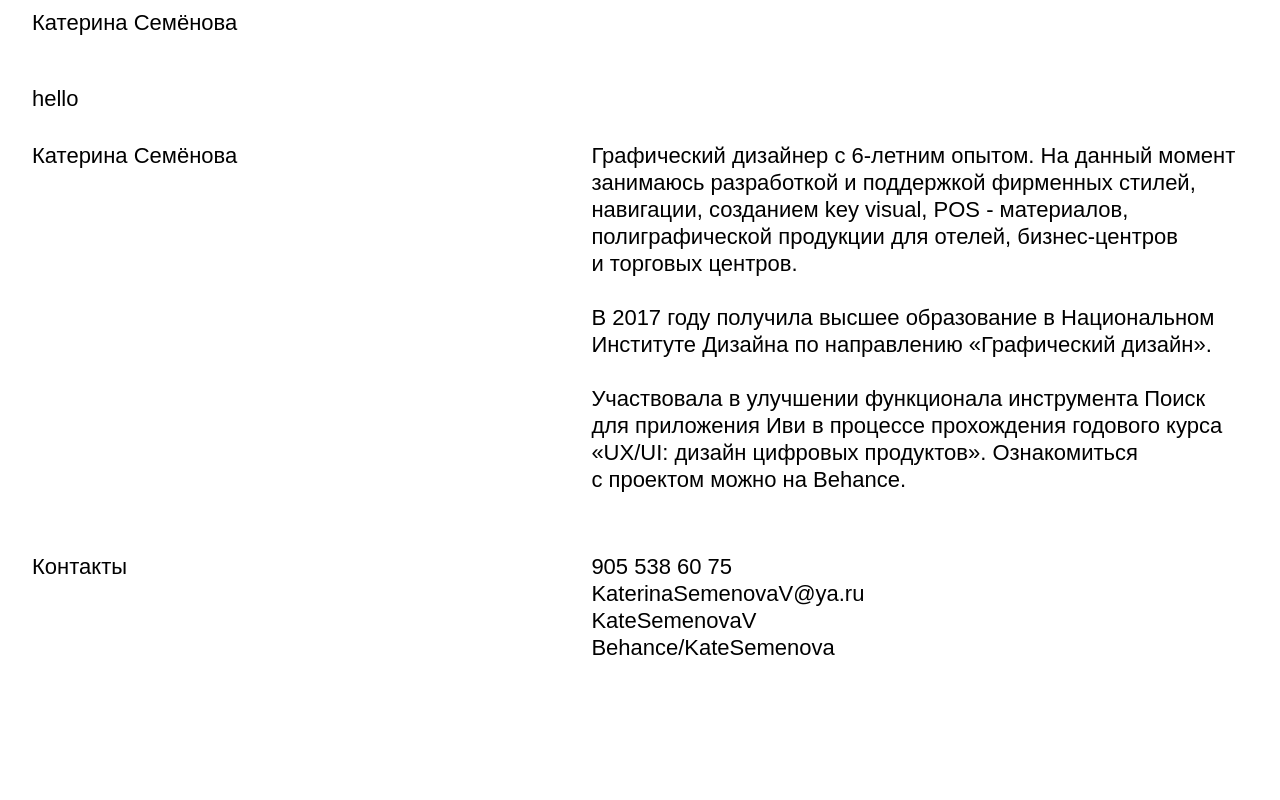
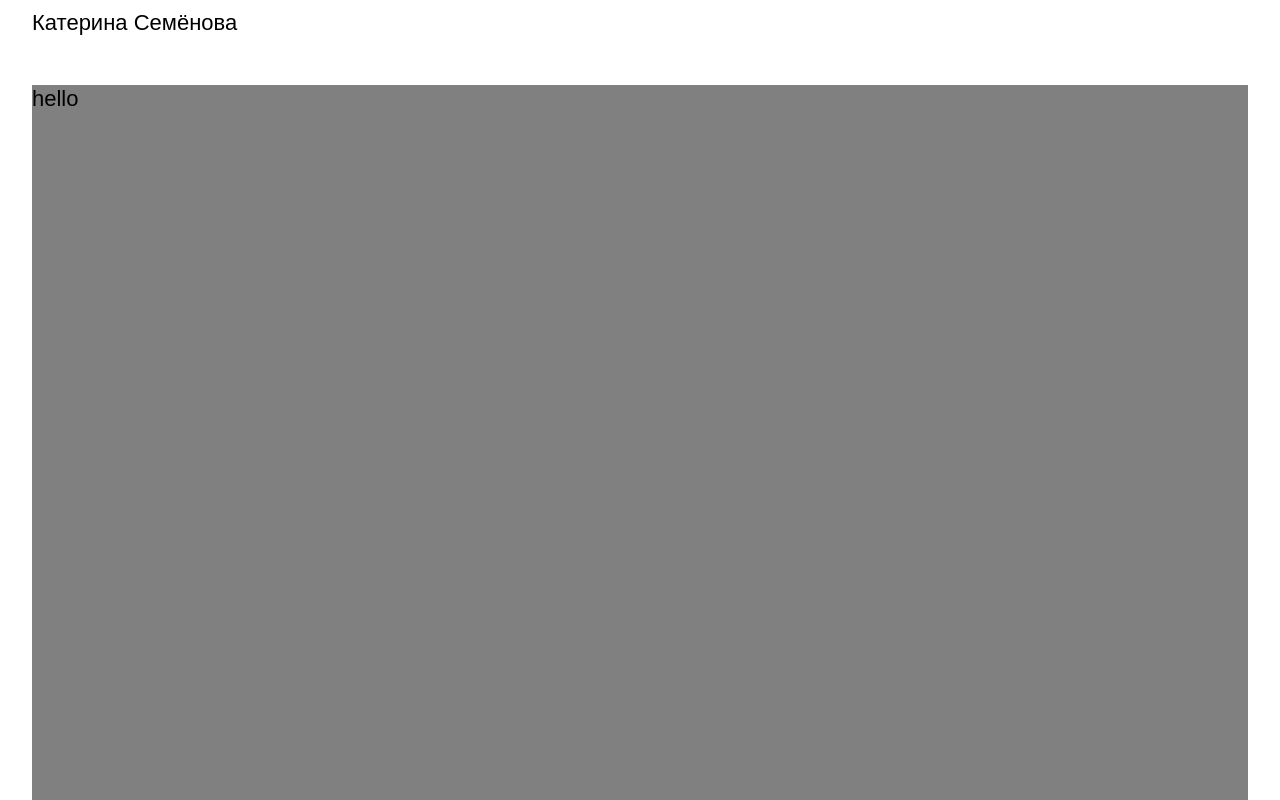
Before and after one commit to i0ji/p_semenova_next, a Next.js app: page / in a window 1280 px wide. Shown: the top 800 px of the page. Built offline with nearby package versions, Linux system fonts and the light colour scheme.

Commit message:
feature: scroll set + link underline

```diff
--- a/src/app/globals.scss
+++ b/src/app/globals.scss
@@ -1,4 +1,5 @@
-@use "../styles/_mixin.scss" as m;
+@use "../styles/_mixin" as m;
+@use "../styles/underline";
 
 * {
   padding: 0;
@@ -12,17 +13,20 @@
   box-sizing: border-box;
 }
 
+html {
+  @include m.flex(center, "");
+  scroll-behavior: smooth;
+}
+
 a,
 a:link,
 a:visited {
   text-decoration: none;
   color: black;
-  transition: 1s all ease;
 }
 
 a:hover {
   text-decoration: none;
-  color: rgb(179, 7, 7);
 }
 
 body {
@@ -32,11 +36,6 @@ body {
   max-width: 1840px;
   margin: 0 auto;
   background-color: transparent;
-}
-
-html {
-  @include m.flex(center, "");
-  scroll-behavior: smooth;
 }
 
 @media (max-width: 1199px) {
--- a/src/components/Header/Header.tsx
+++ b/src/components/Header/Header.tsx
@@ -1,11 +1,23 @@
+'use client';
+
 import React from "react";
 import styles from "./Header.module.scss";
 
 export default function Header() {
+
+    const handleScrollToId = (id: string) => {
+        const element = document.getElementById(id);
+
+        if (element) {
+            element.scrollIntoView({ behavior: 'smooth' });
+        }
+    };
+
     return (
         <header className={styles.header}>
-            {/* TODO SMOOTH SCROLL */}
-            Катерина Семёнова
+            <a href="#" onClick={() => handleScrollToId('about')}>
+                Катерина Семёнова
+            </a>
         </header>
     );
 }
--- /dev/null
+++ b/src/components/Slides/Slides.module.scss
@@ -0,0 +1,5 @@
+.temp {
+    background-color: gray;
+    width: 100%;
+    height: 1000px;
+}
--- a/src/components/Slides/Slides.tsx
+++ b/src/components/Slides/Slides.tsx
@@ -1,7 +1,8 @@
+import s from "./Slides.module.scss";
+
 export default function Slides() {
     return (
-        <>
-            hello
-        </>
+        <div className={s.temp}>hello</div>
+
     )
 }
--- /dev/null
+++ b/src/styles/_underline.scss
@@ -0,0 +1,29 @@
+a {
+  position: relative;
+  display: inline-block;
+  cursor: pointer;
+  text-decoration: none;
+  color: black;
+}
+
+a:visited {
+  color: black;
+}
+
+a:after {
+  display: block;
+  content: "";
+  background-color: black;
+  height: 1.5px;
+  width: 0;
+  left: 50%;
+  position: absolute;
+  -webkit-transition: width 0.3s ease-in-out;
+  transition: width 0.3s ease-in-out;
+  transform: translateX(-50%);
+}
+
+a:hover:after,
+a:focus:after {
+  width: 100%;
+}
```
